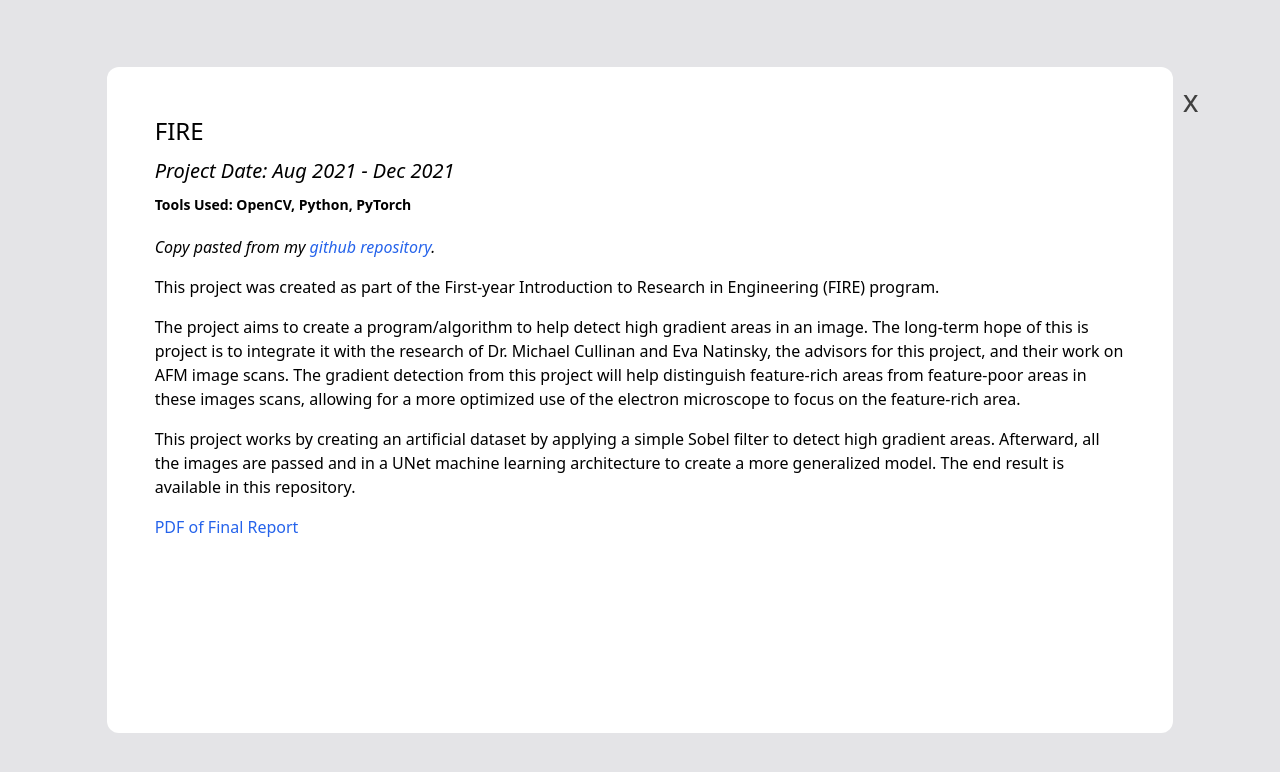
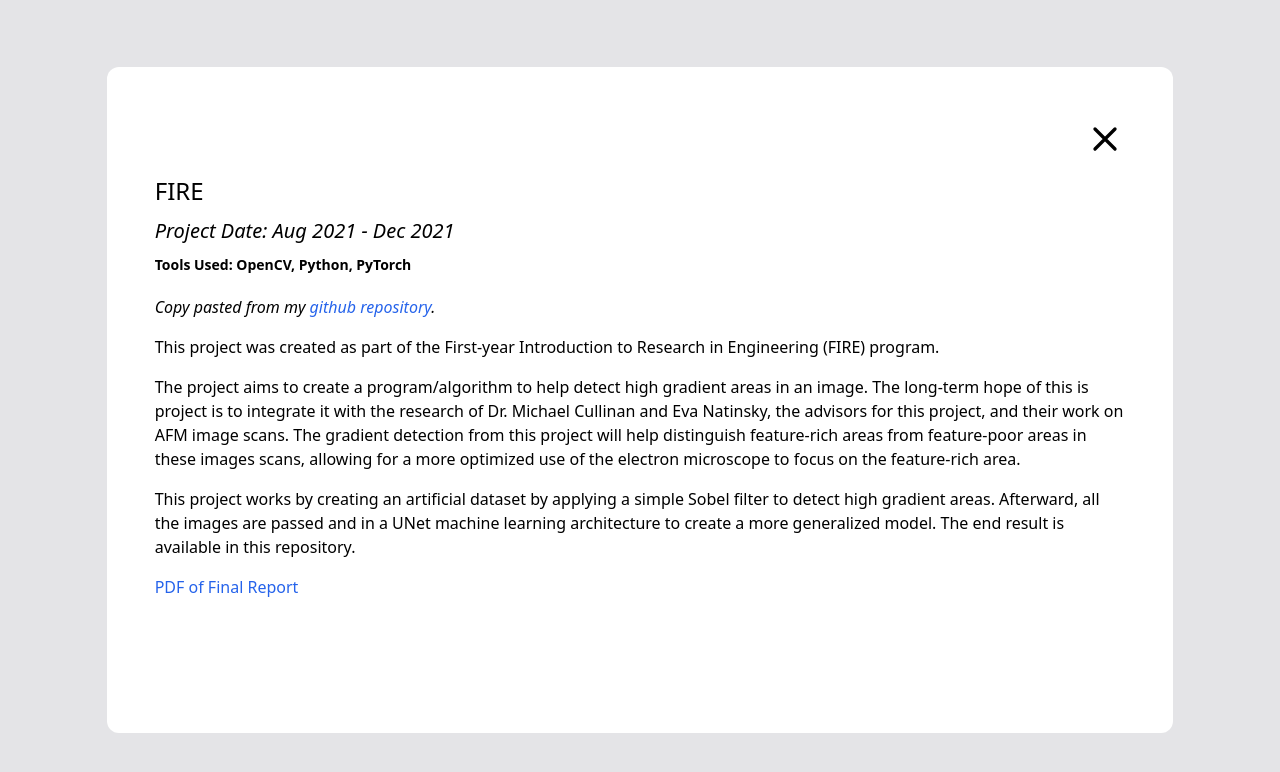
Before and after one commit to darrenau03/amazon, a React (Create React App) app: page / in a window 1280 px wide. Both pictures are taken after a click on the element 640 px from the left and 950 px from the top of the page. Shown: the part 550-1322 px from the top of the page. Built offline with nearby package versions, Linux system fonts and the light colour scheme; grey boxes are pictures that could not be loaded.

Commit message:
updated X and coursework padding

```diff
--- a/src/Components/Coursework/index.js
+++ b/src/Components/Coursework/index.js
@@ -8,7 +8,7 @@ function Coursework({ grade }) {
     >
       <div className="flex text-4xl justify-center font-bold">Course Work</div>
       {/* <div className="flex justify-center mt-[20px]">GPA: 4.0</div> */}
-      <div className="flex flex-wrap mt-[50px] justify-left">
+      <div className="flex flex-wrap mt-[50px] justify-left p-4">
         <div className="p-4 w-80">
           <div className=" mb-[10px] text-3xl ">Fall 2021</div>
           <div>M E 316T: Thermodynamics{grade}</div>
--- a/src/Components/Projects/Modal.js
+++ b/src/Components/Projects/Modal.js
@@ -24,18 +24,32 @@ const Modal = ({
   return (
     <div className=" bg-zinc-200 opacity-96 fixed inset-0 z-50 ">
       <div className="flex flex-col h-screen justify-center items-center ">
-        <div class="relative flex justify-end w-11/12">
-          <div class="absolute top-0 right-0 m-4">
-            <button onClick={handleOKClick} className="flex mb-5">
-              <div className="flex flex-row text-3xl justify-center align-center rounded-lg hover:bg-red-500 text-neutral-700 w-10 h-10">
-                x
+        <div className="flex flex-row bg-white p-12 w-10/12 h-5/6 overflow-y-auto rounded-xl">
+          <div className="">
+            <div className="flex flex-col">
+              <div class="relative flex justify-end">
+                <div class="">
+                  <button onClick={handleOKClick} className="flex mb-5">
+                    <div className="flex flex-row text-4xl justify-center align-center rounded-lg hover:bg-red-500 text-neutral-700 w-10 h-10">
+                      <svg
+                        xmlns="http://www.w3.org/2000/svg"
+                        width="48"
+                        height="48"
+                        fill="currentColor"
+                        viewBox="0 0 24 24"
+                      >
+                        <path
+                          d="M18 6L6 18M6 6l12 12"
+                          stroke="#000"
+                          strokeWidth="2"
+                          strokeLinecap="round"
+                          strokeLinejoin="round"
+                        />
+                      </svg>
+                    </div>
+                  </button>
+                </div>
               </div>
-            </button>
-          </div>
-        </div>
-        <div className="flex flex-row bg-white p-12 w-10/12 h-5/6 overflow-y-auto rounded-xl">
-          <div className="top-0 left-0">
-            <div className="flex flex-col">
               <div className="text-2xl mb-[10px]">{projectName}</div>
               <div className=" text-xl mb-[10px] italic ">
                 Project Date: {projectDuration}
```
